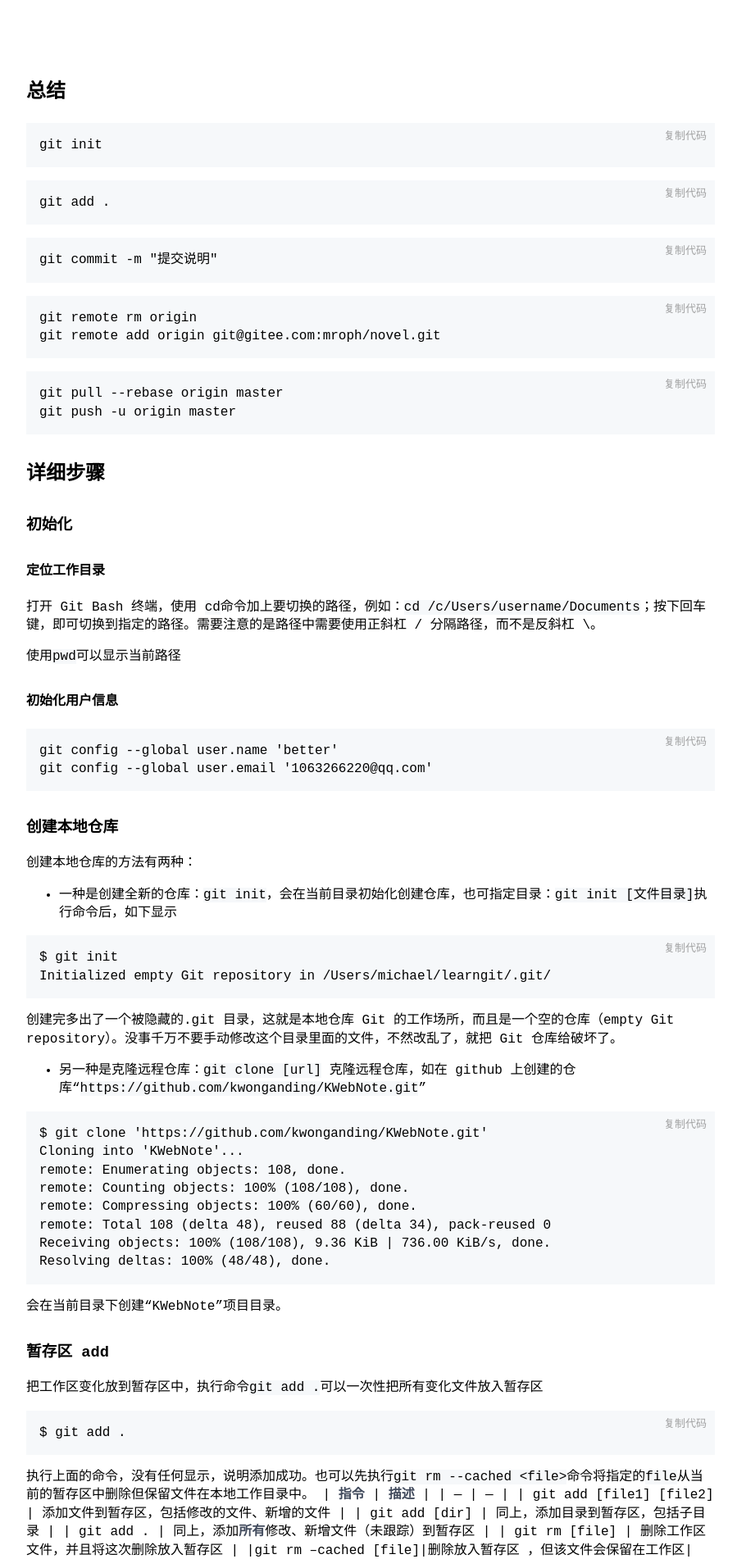
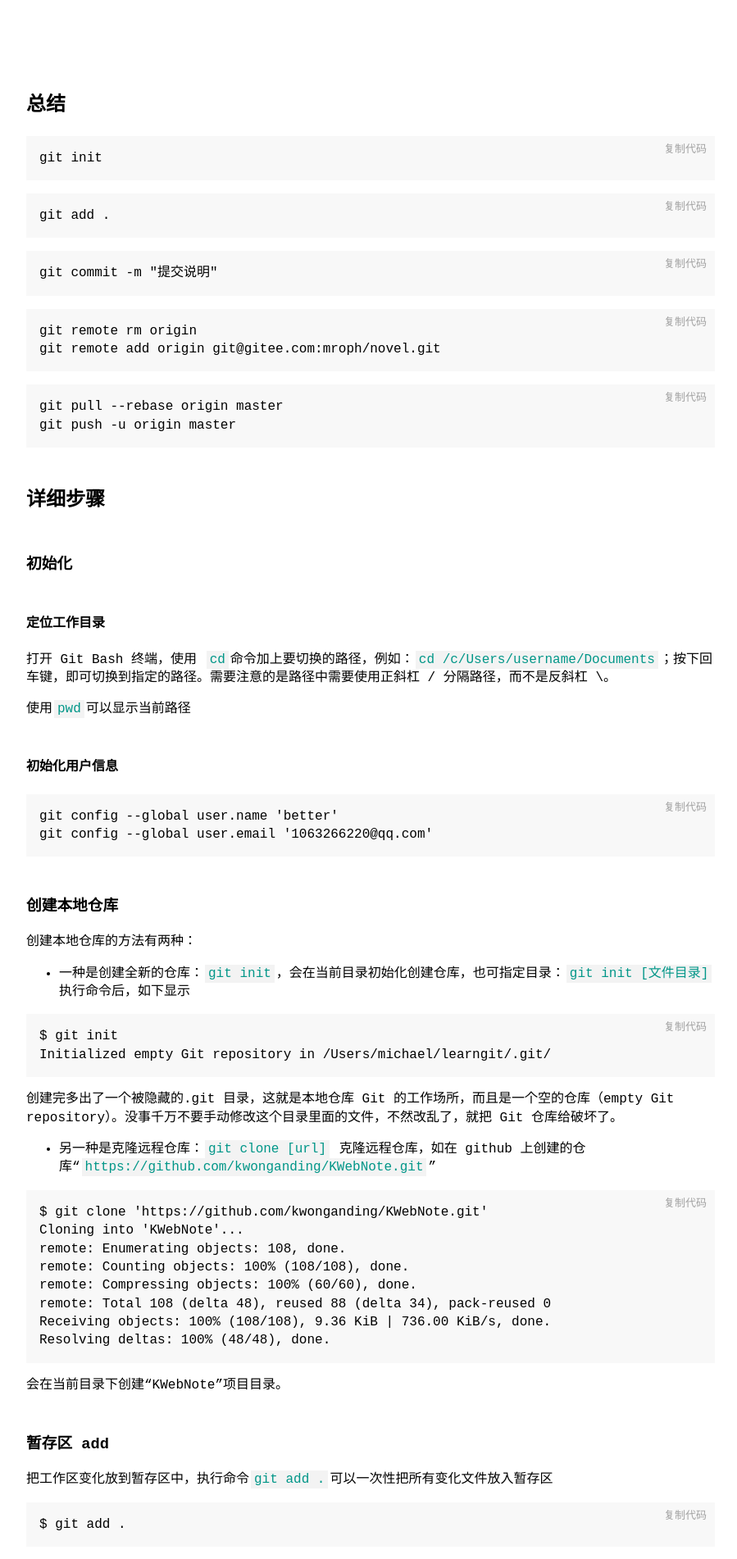
Before and after one commit to hincom/hincom.github.io, a Jekyll site: the page built from docs/git总结.md, in a window 1280 px wide. Shown: the top 1902 px of the page at 82% size, without its empty margins (188-1087 px from the left). Built offline with Jekyll 4.4.1, drawn with Linux system fonts in a browser that asks for light colours; our own code applies the rules of GitHub Pages for plain Markdown files.

Commit message:
Update style.css

```diff
--- a/style/style.css
+++ b/style/style.css
@@ -58,7 +58,7 @@ h3,
 h4,
 h5,
 h6 {
-  margin-top: 2rem;
+  margin-top: 3rem;
 }
 
 hr {
@@ -102,9 +102,19 @@ td {
   padding: 0.4rem;
 }
 
-code {
-  color: black;
-  background-color: #f6f8fa;
+pre code {
+    display: block;
+    overflow-x: auto;
+    padding: 16px;
+    background: #f8f8f8;
+}
+/* 行内代码 */
+ p code,  li code {
+
+    padding: 2px 4px;
+    margin: 0 2px;
+    background-color: rgba(27, 31, 35, .05);
+        color: #009688;
 }
 
 div.highlighter-rouge code {
@@ -129,15 +139,3 @@ img {
   display: block;
   margin: 0 auto;
 }
-/* 加粗 */
- strong {
-  color: #424B5D;
-}
-/* 斜体 */
- em {
-  color: #424B5D;
-}
-/* 加粗斜体 */
- em strong {
-  color: #424B5D;
-}
```
